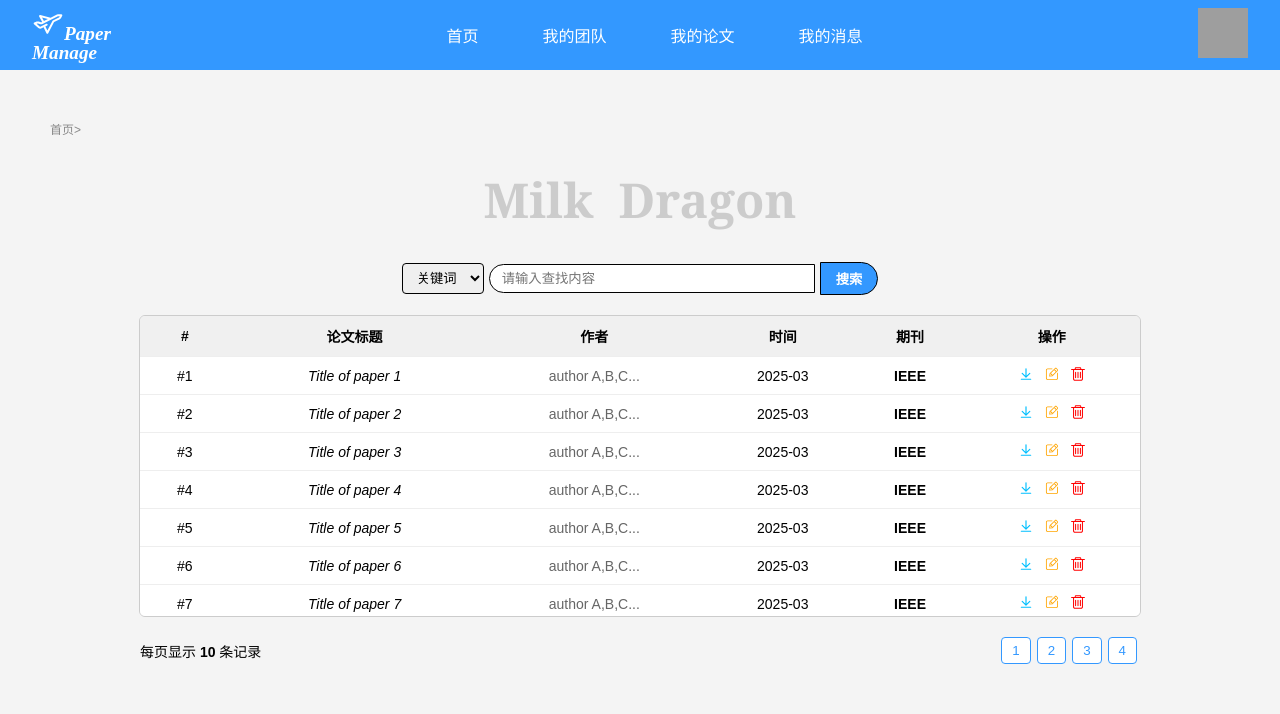
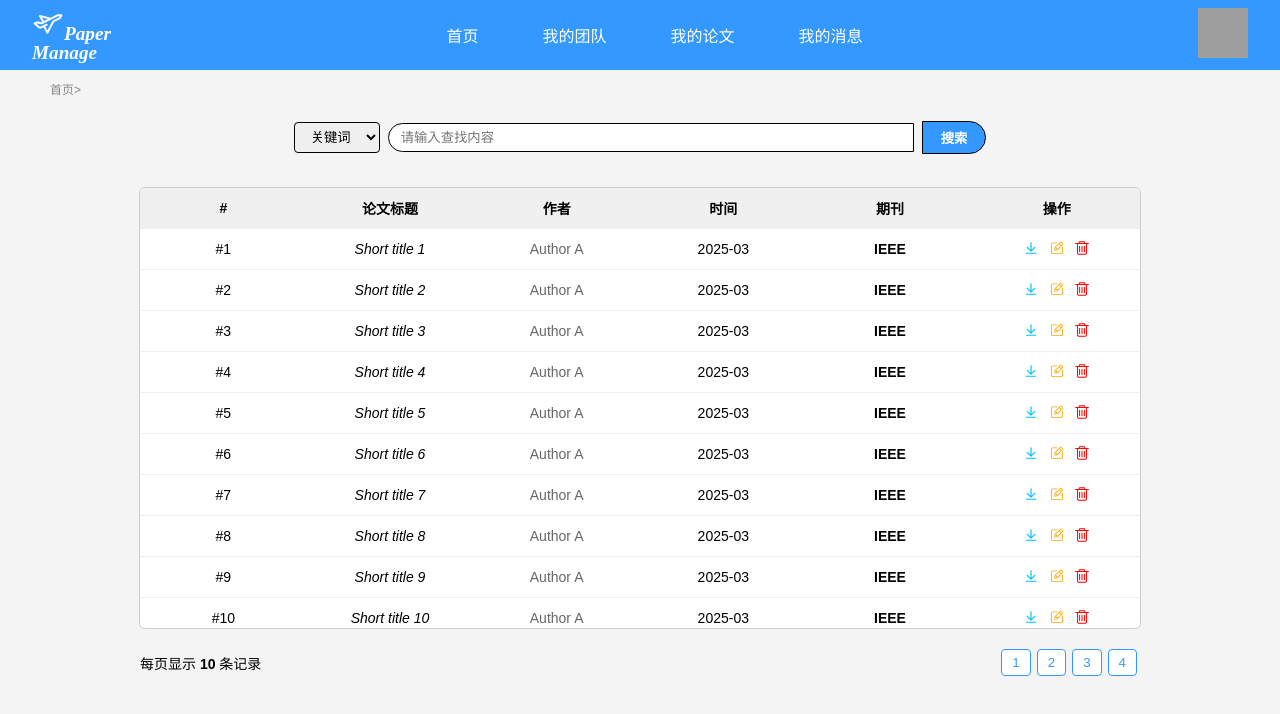
Before and after one commit to NingNZ/Paper-Manage-System, a Vue app in the folder vueProject/: page /search in a window 1280 px wide. Shown: the top 714 px of the page. Built offline with nearby package versions, Linux system fonts and the light colour scheme; grey boxes are pictures that could not be loaded; what particles.vue3 would draw is missing.

Commit message:
更新 Home.vue和SearchResult.vue

```diff
--- a/vueProject/pages/Home.vue
+++ b/vueProject/pages/Home.vue
@@ -2,11 +2,13 @@
 <script setup>
   import bar from "../components/bar.vue";
 </script>
+
 <template>
   <div class="container">
     <bar></bar>
     <main class="main-content">
       <div class="breadcrumb">首页&gt;</div>
+      <div class="center-box">
         <h1 class="title">Milk&nbsp;&nbsp;Dragon</h1>
         <div class="search-bar">
           <select>
@@ -16,6 +18,7 @@
           <router-link to="/search">
             <button>搜索</button>
           </router-link>
+        </div>
       </div>
     </main>
   </div>
@@ -31,7 +34,6 @@ html, body {
 }
 </style>
 
-
 <style scoped>
 .container {
   min-height: 100vh;
@@ -39,40 +41,55 @@ html, body {
   display: flex;
   flex-direction: column;
 }
+
 .main-content {
   flex: 1;
-  text-align: center;
-  padding-top: 50px;  /* 关键修改：margin-top改为padding-top */
+  display: flex;
+  flex-direction: column;
+  align-items: center;
+  padding-top: 50px;
 }
 
 .breadcrumb {
+  width: 100%;
+  max-width: 1200px;
   text-align: left;
-  margin-left: 50px;
   font-size: 12px;
   color: #888;
+  margin-bottom: 20px;
+}
+
+.center-box {
+  display: flex;
+  flex-direction: column;
+  align-items: center;
+  transform: scale(1.15); /* 稍微放大一点点 */
 }
 
 .title {
-  font-size: 48px;
+  font-size: 52px; /* 比之前略大 */
   font-family: "Georgia", serif;
   color: #ccc;
-  margin: 30px 0;
+  margin: 36px 0;
 }
 
 .search-bar {
   display: flex;
   justify-content: center;
   align-items: center;
-  gap: 5px;
+  gap: 10px;
+  margin-top: 10px;
 }
 
 .search-bar select {
-  padding: 6px 10px;
+  padding: 7px 11px;
+  font-size: 16px;
 }
 
 .search-bar input {
-  width: 300px;
-  padding: 6px 12px;
+  width: 340px; /* 略微增大 */
+  padding: 7px 13px;
+  font-size: 16px;
   border: 1px solid #ccc;
   border-radius: 20px 0 0 20px;
   outline: none;
@@ -82,7 +99,8 @@ html, body {
   background-color: #3398ff;
   color: white;
   border: none;
-  padding: 6px 15px;
+  padding: 7px 17px;
+  font-size: 16px;
   border-radius: 0 20px 20px 0;
   cursor: pointer;
 }
--- a/vueProject/pages/SearchResult.vue
+++ b/vueProject/pages/SearchResult.vue
@@ -7,15 +7,16 @@
     <bar></bar>
     <main class="main-content">
       <div class="breadcrumb">首页&gt;</div>
-      <h1 class="title">Milk&nbsp;&nbsp;Dragon</h1>
 
       <!-- 搜索区域 -->
+      <div class="search-wrapper">
         <div class="search-bar">
           <select>
             <option>关键词</option>
           </select>
           <input type="text" placeholder="请输入查找内容" />
           <button>搜索</button>
+        </div>
       </div>
 
       <!-- 表格区域 -->
@@ -34,8 +35,8 @@
           <tbody>
             <tr v-for="i in 10" :key="i">
               <td>#{{ i }}</td>
-              <td><i>Title of paper {{ i }}</i></td>
-              <td><span style="color: #666;">author A,B,C...</span></td>
+              <td><i>Short title {{ i }}</i></td>
+              <td><span style="color: #666;">Author A</span></td>
               <td>2025-03</td>
               <td><b>IEEE</b></td>
               <td>
@@ -84,7 +85,7 @@ html, body {
 .main-content {
   flex: 1;
   text-align: center;
-  padding-top: 50px;
+  padding-top: 10px; /* 向上移动页面内容，原为20px */
 }
 
 .breadcrumb {
@@ -92,32 +93,34 @@ html, body {
   margin-left: 50px;
   font-size: 12px;
   color: #888;
+  margin-bottom: 10px;
 }
 
-.title {
-  font-size: 48px;
-  font-family: "Georgia", serif;
-  color: #ccc;
-  margin: 30px 0;
+/* 搜索外层容器 */
+.search-wrapper {
+  height: 80px;
+  display: flex;
+  justify-content: center;
+  align-items: center;
+  margin-bottom: 10px;
+  margin-top: -10px; /* 向上微调搜索框位置 */
 }
 
 /* 搜索栏 */
 .search-bar {
   display: flex;
-  justify-content: center;
   align-items: center;
-  gap: 5px;
-  margin-bottom: 20px;
+  gap: 8px;
 }
 
 .search-bar select {
-  padding: 6px 10px;
+  padding: 6px 12px;
   border: 1px solid black;
   border-radius: 4px;
 }
 
 .search-bar input {
-  width: 300px;
+  width: 500px;
   padding: 6px 12px;
   border: 1px solid black;
   border-radius: 20px 0 0 20px;
@@ -128,7 +131,7 @@ html, body {
   background-color: #3398ff;
   color: white;
   border: 1px solid black;
-  padding: 6px 15px;
+  padding: 6px 18px;
   border-radius: 0 20px 20px 0;
   cursor: pointer;
   font-weight: bold;
@@ -138,18 +141,20 @@ html, body {
 .table-container {
   width: 90%;
   max-width: 1000px;
-  height: 300px;
-  margin: 20px auto;
+  height: 440px;
+  margin: 0 auto 20px;
   overflow-y: auto;
   border: 1px solid #ccc;
   background: white;
   border-radius: 6px;
 }
 
+/* 表格样式 */
 table {
   width: 100%;
   border-collapse: collapse;
   font-size: 14px;
+  table-layout: fixed;
 }
 
 thead {
@@ -157,9 +162,13 @@ thead {
 }
 
 th, td {
-  padding: 10px;
+  height: 40px;
+  padding: 0 10px;
   border-bottom: 1px solid #eee;
   text-align: center;
+  word-break: break-word;
+  white-space: normal;
+  vertical-align: middle;
 }
 
 /* 图标大小和交互效果 */
```
Lines whose indentation alone changed are shown as unchanged.
